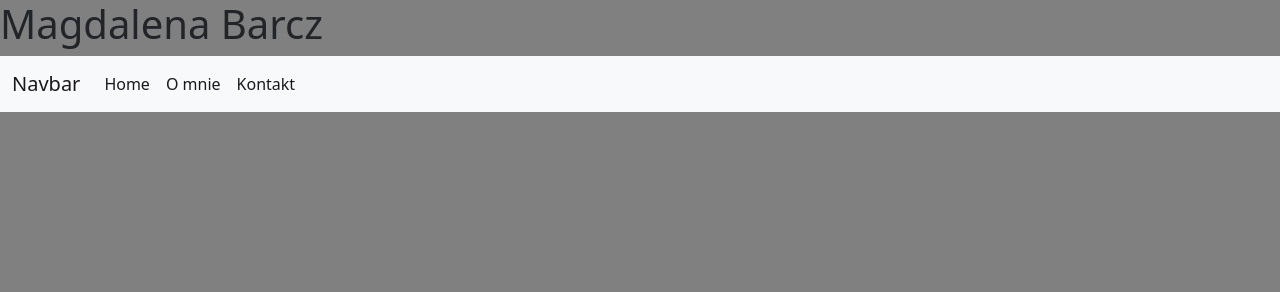
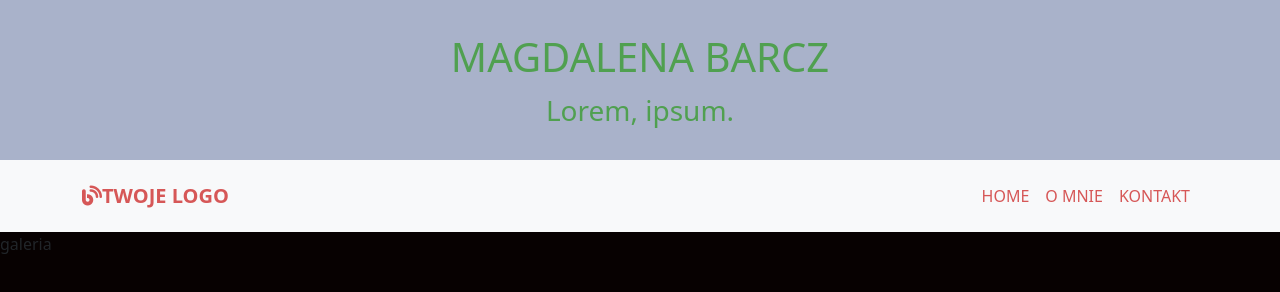
Before and after one commit to PPNewman/magda-web-page, a plain HTML site: page index.html in a window 1280 px wide. Drawn offline with nearby package versions, Linux system fonts and the light colour scheme.

Commit message:
1. Added gallery section at index 2. Changed struture of header 3. Style header section exclude color and bgc 4. Added media queries on header at 376px and 768px 5. Style navigation exclude color and bgc 6. Setup SASS (scss) to the project.

```diff
--- a/header.html
+++ b/header.html
@@ -1,3 +1,6 @@
 <header>
-    <h1>Magdalena Barcz</h1>
+    <div class="hero-text">
+        <h1>Magdalena Barcz</h1>
+        <p>Lorem, ipsum.</p>
+    </div>
 </header>
--- a/index.html
+++ b/index.html
@@ -1,28 +1,49 @@
 <!DOCTYPE html>
 <html lang="pl">
+
 <head>
     <meta charset="UTF-8">
     <meta name="viewport" content="width=device-width, initial-scale=1.0">
     <title>Magdalena Barcz</title>
     <script src="https://kit.fontawesome.com/4440d94f4c.js" crossorigin="anonymous"></script>
-    <link href="https://cdn.jsdelivr.net/npm/bootstrap@5.0.0-beta3/dist/css/bootstrap.min.css" rel="stylesheet" integrity="sha384-eOJMYsd53ii+scO/bJGFsiCZc+5NDVN2yr8+0RDqr0Ql0h+rP48ckxlpbzKgwra6" crossorigin="anonymous">
+    <link href="https://cdn.jsdelivr.net/npm/bootstrap@5.0.0-beta3/dist/css/bootstrap.min.css" rel="stylesheet"
+        integrity="sha384-eOJMYsd53ii+scO/bJGFsiCZc+5NDVN2yr8+0RDqr0Ql0h+rP48ckxlpbzKgwra6" crossorigin="anonymous">
     <link rel="stylesheet" href="/css/main.css">
     <link rel="stylesheet" media="screen and (min-width:576px)" href="/css/small.css">
     <link rel="stylesheet" media="screen and (min-width:768px)" href="/css/medium.css">
     <link rel="stylesheet" media="screen and (min-width:992px)" href="/css/large.css">
 </head>
+
 <body>
     <div w3-include-html="header.html"></div>
     <div w3-include-html="nav.html"></div>
 
-    <div class="gallery"></div>
+    <section class="gallery">
+        <div class="gallery-title">
+            <p>galeria</p>
+        </div>
+        <div class="gallery-items">
+            <div class="gallery-item"></div>
+            <div class="gallery-item"></div>
+            <div class="gallery-item"></div>
+            <div class="gallery-item"></div>
+            <div class="gallery-item"></div>
+            <div class="gallery-item"></div>
+            <div class="gallery-item"></div>
+            <div class="gallery-item"></div>
+        </div>
+    </section>
 
+    <div class="test"></div>
     <div w3-include-html="footer.html"></div>
 
-    <script src="https://cdn.jsdelivr.net/npm/bootstrap@5.0.0-beta3/dist/js/bootstrap.bundle.min.js" integrity="sha384-JEW9xMcG8R+pH31jmWH6WWP0WintQrMb4s7ZOdauHnUtxwoG2vI5DkLtS3qm9Ekf" crossorigin="anonymous"></script>
+    <script src="https://cdn.jsdelivr.net/npm/bootstrap@5.0.0-beta3/dist/js/bootstrap.bundle.min.js"
+        integrity="sha384-JEW9xMcG8R+pH31jmWH6WWP0WintQrMb4s7ZOdauHnUtxwoG2vI5DkLtS3qm9Ekf" crossorigin="anonymous">
+    </script>
     <script src="/js/script.js"></script>
     <script>
         includeHTML();
     </script>
 </body>
+
 </html>
--- a/nav.html
+++ b/nav.html
@@ -1,15 +1,16 @@
-<nav class="navbar navbar-expand-lg navbar-light bg-light">
-    <div class="container-fluid">
-      <a class="navbar-brand" href="index.html">Navbar</a>
-      <button class="navbar-toggler" type="button" data-bs-toggle="collapse" data-bs-target="#navbarNavAltMarkup" aria-controls="navbarNavAltMarkup" aria-expanded="false" aria-label="Toggle navigation">
-        <span class="navbar-toggler-icon"></span>
-      </button>
-      <div class="collapse navbar-collapse" id="navbarNavAltMarkup">
-        <div class="navbar-nav">
-          <a class="nav-link active" aria-current="page" href="index.html">Home</a>
-          <a class="nav-link active" href="about.html">O mnie</a>
-          <a class="nav-link active" href="contact.html">Kontakt</a>
-        </div>
+<nav class="navbar navbar-expand-lg bg-light py-3">
+  <div class="container">
+    <a class="navbar-brand" href="index.html"><i class="fas fa-blog"></i>twoje logo</a>
+    <button class="navbar-toggler" type="button" data-bs-toggle="collapse" data-bs-target="#navbarNavAltMarkup"
+      aria-controls="navbarNavAltMarkup" aria-expanded="false" aria-label="Toggle navigation">
+      <i class="fas fa-bars"></i>
+    </button>
+    <div class="collapse navbar-collapse" id="navbarNavAltMarkup">
+      <div class="navbar-nav ms-auto">
+        <a class="nav-link" aria-current="page" href="index.html">home</a>
+        <a class="nav-link" aria-current="page" href="about.html">o mnie</a>
+        <a class="nav-link" aria-current="page" href="contact.html">kontakt</a>
       </div>
     </div>
-  </nav>
+  </div>
+</nav>
--- /dev/null
+++ b/sass/_colors.scss
@@ -0,0 +1,3 @@
+$nav-color: rgb(214, 87, 87);
+$header-text: rgb(80, 160, 80);
+$header-bg: rgb(169, 178, 202);
--- /dev/null
+++ b/sass/main.scss
@@ -0,0 +1,105 @@
+@import '_colors.scss';
+
+*,
+::before,
+::after {
+    box-sizing: border-box;
+    margin: 0;
+    padding: 0;
+}
+
+body {
+    position: relative;
+    //  dodać font-family: ;
+    background-color: rgb(7, 1, 1);
+    // bgc do zmiany
+}
+
+.test {
+    height: 100vh;
+}
+
+//  HEADER
+
+header {
+    height: 20vh;
+    background-color: $header-bg;
+    padding-top: 20px;
+
+    .hero-text {
+        display: flex;
+        flex-direction: column;
+        justify-content: center;
+        align-items: center;
+        height: 100%;
+        padding: 10px;
+        color: $header-text;
+        text-align: center;
+    }
+
+    h1 {
+        font-size: 30px;
+        text-transform: uppercase;
+    }
+
+    p {
+        font-size: 20px;
+    }
+}
+
+// NAVIGATION
+
+nav {
+
+    text-transform: uppercase;
+
+
+    a {
+        color: $nav-color;
+        // color do zmiany
+    }
+
+    a:hover {
+        color: royalblue;
+        // color do zmiany
+    }
+
+    .fa-bars {
+        padding: 10px;
+        color: $nav-color;
+
+    }
+
+    .navbar-brand {
+        font-weight: bold;
+    }
+
+}
+
+@media (min-width: 375px) {
+    header {
+        .hero-text {
+            h1 {
+                font-size: 34px;
+            }
+
+            p {
+                font-size: 22px;
+            }
+        }
+    }
+}
+
+@media (min-width: 768px) {
+    header {
+        .hero-text {
+            h1 {
+                font-size: 40px;
+            }
+
+            p {
+                font-size: 28px;
+            }
+        }
+    }
+}
```
Also changed, not shown: about.html (+8 -2 lines), contact.html (+8 -2 lines), css/main.css, sass/large.scss (added), sass/medium.scss (added), sass/small.scss (added), 1 other file.
